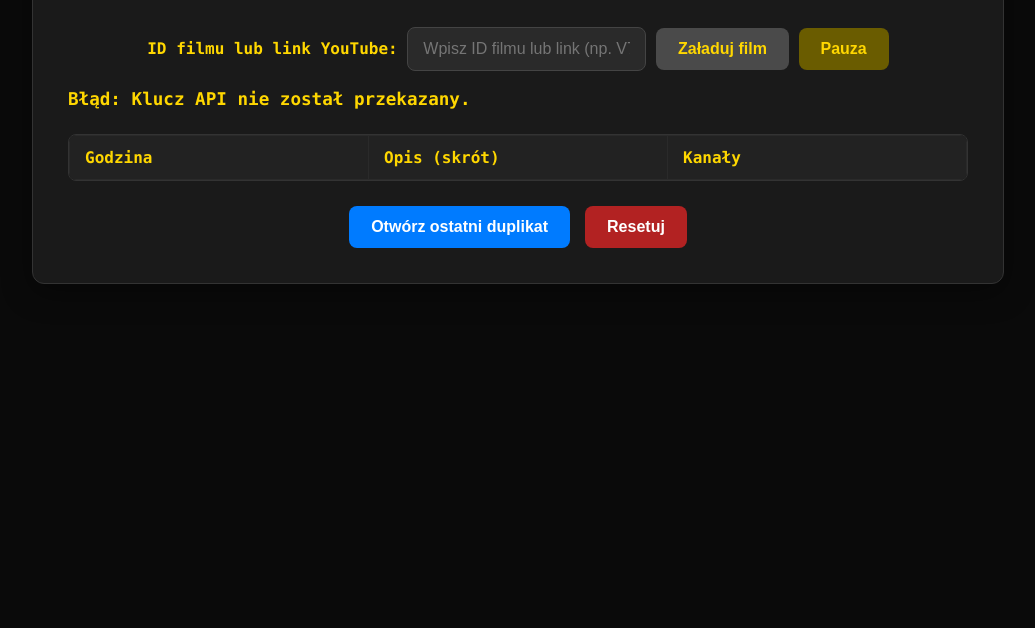
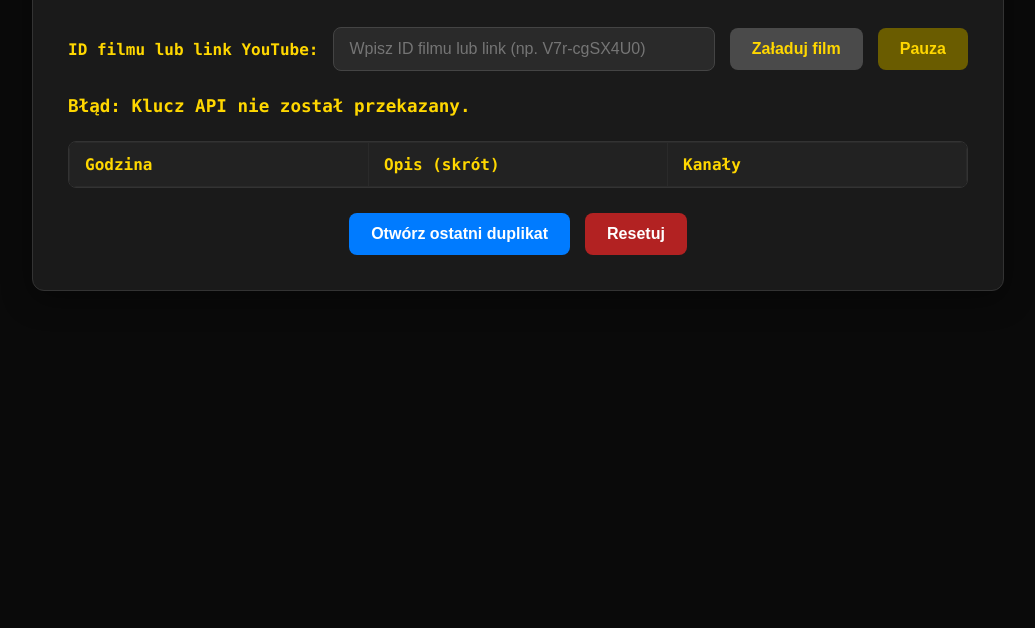
Before and after one commit to adrian9577/jebac-multikonciarzy, a plain HTML site: page index.html in a window 1280 px wide. Shown: the part 172-800 px from the top of the page, without its empty margins (122-1157 px from the left). Drawn offline with Linux system fonts and the light colour scheme.

Commit message:
style.css

```diff
--- a/style.css
+++ b/style.css
@@ -1,5 +1,3 @@
-/* Plik style.css pozostaje taki sam jak w poprzedniej odpowiedzi */
-
 body {
     font-family: 'Consolas', monospace, sans-serif;
     background-color: #0a0a0a; /* Ciemne tło */
@@ -51,8 +49,8 @@ h1 {
 }
 
 /* Istniejące style dla input-section, apply only when app-content is active */
-#app-content .input-section {
-    display: flex; /* Będzie widoczne, gdy aplikacja się załaduje */
+#app-content .input-section, .input-section { /* Dodano .input-section dla bezpośredniego zastosowania */
+    display: flex;
     gap: 15px;
     margin-bottom: 25px;
     align-items: center;
```
